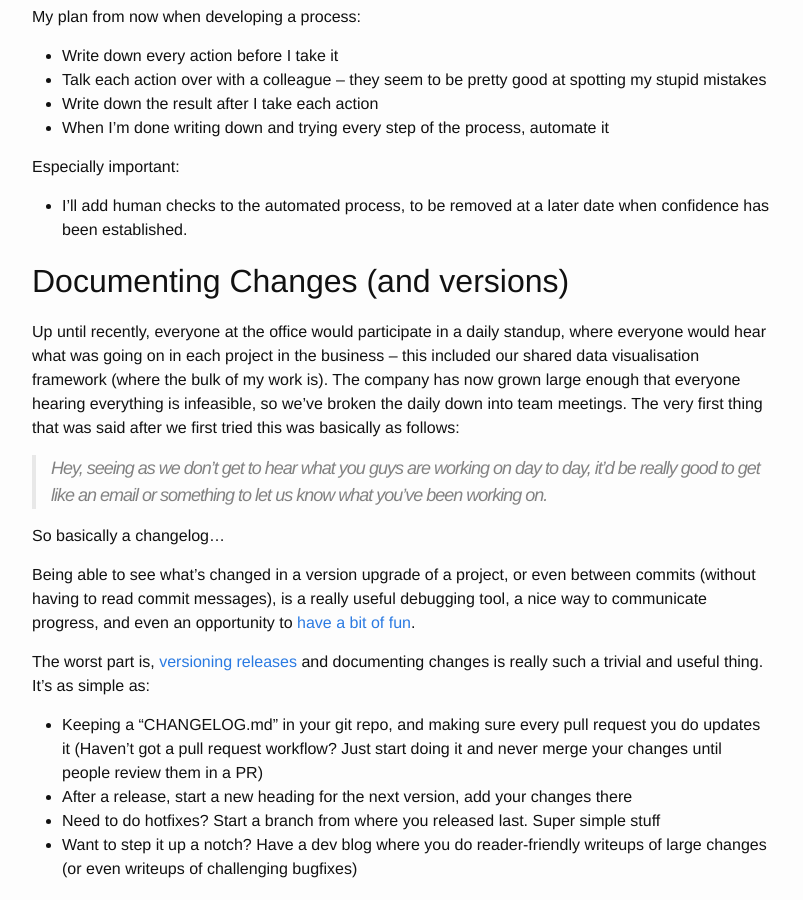
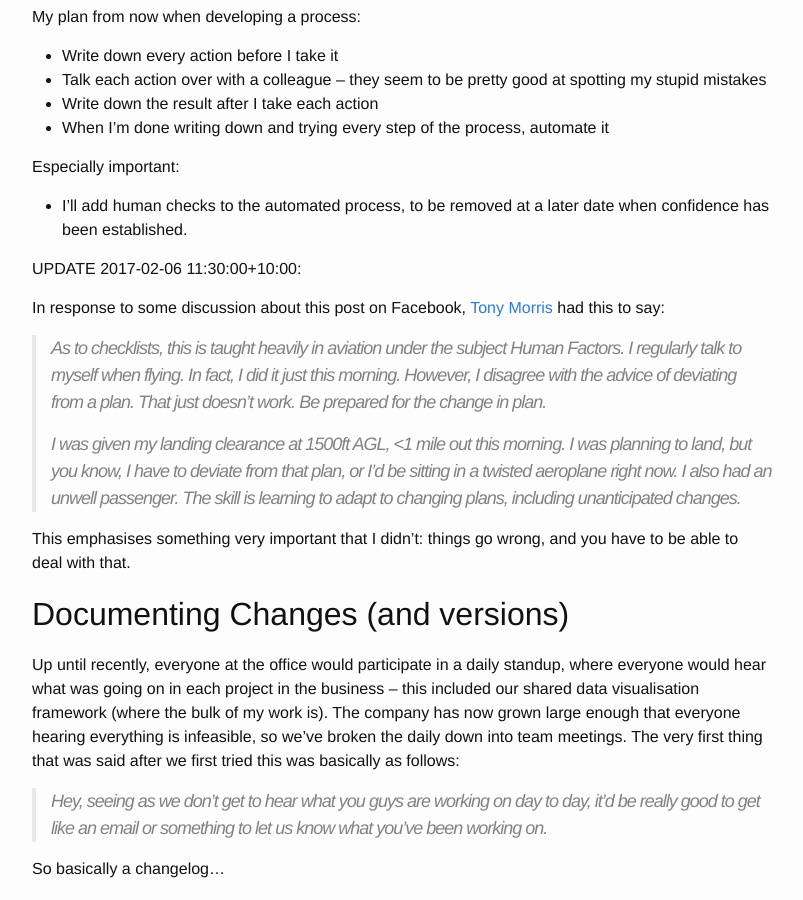
Before and after one commit to TRManderson/trm.io, a Jekyll site: the page built from _posts/2017-02-05-documentation-lessons.md, in a window 1280 px wide and 900 px high, scrolled down 1302 px. Shown: the whole window, without its empty margins (238-1041 px from the left). Built offline with Jekyll 4.4.1, drawn with Linux system fonts in a browser that asks for light colours; comment, search, counter and statistics services are not loaded.

Commit message:
Add Tony Morris quote as post update

```diff
--- a/_posts/2017-02-05-documentation-lessons.md
+++ b/_posts/2017-02-05-documentation-lessons.md
@@ -40,6 +40,15 @@ My plan from now when developing a process:
 Especially important:
  - I'll add human checks to the automated process, to be removed at a later date when confidence has been established.
 
+UPDATE 2017-02-06 11:30:00+10:00:
+
+In response to some discussion about this post on Facebook, [Tony Morris](http://blog.tmorris.net/) had this to say:
+
+>As to checklists, this is taught heavily in aviation under the subject Human Factors. I regularly talk to myself when flying. In fact, I did it just this morning. However, I disagree with the advice of deviating from a plan. That just doesn't work. Be prepared for the change in plan.
+>
+>I was given my landing clearance at 1500ft AGL, <1 mile out this morning. I was planning to land, but you know, I have to deviate from that plan, or I'd be sitting in a twisted aeroplane right now. I also had an unwell passenger. The skill is learning to adapt to changing plans, including unanticipated changes.
+
+This emphasises something very important that I didn't: things go wrong, and you have to be able to deal with that.
 
 Documenting Changes (and versions)
 -------------------
```
Also changed, not shown: Gemfile.lock.
